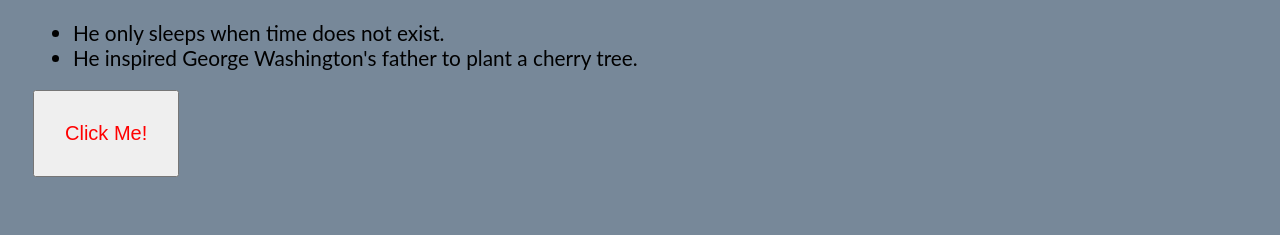
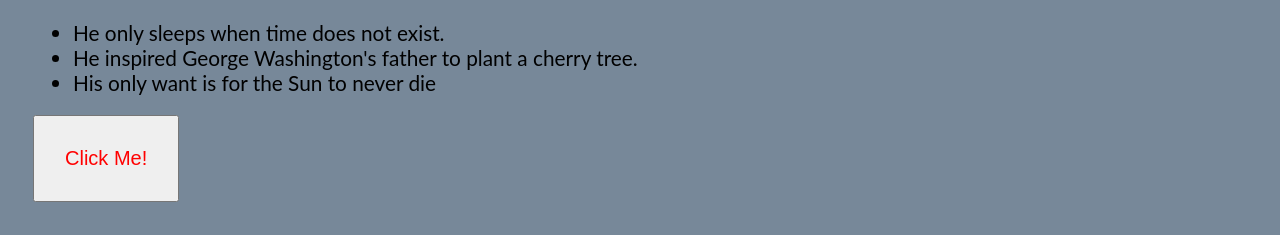
Before and after one commit to pchinjr/gitpractice, a plain HTML site: page index.html in a window 1280 px wide. Shown: the part 601-836 px from the top of the page. Before the commit the page ends 811 px from the top, so only its background shows below. Drawn offline with Linux system fonts and the light colour scheme.

Commit message:
third fact

```diff
--- a/index.html
+++ b/index.html
@@ -15,6 +15,7 @@
         <ul>
             <li>He only sleeps when time does not exist.</li>
             <li>He inspired George Washington's father to plant a cherry tree.</li>
+            <li>His only want is for the Sun to never die</li>
         </ul>
         <button id="btn"> Click Me! </button>
     </div>
```
